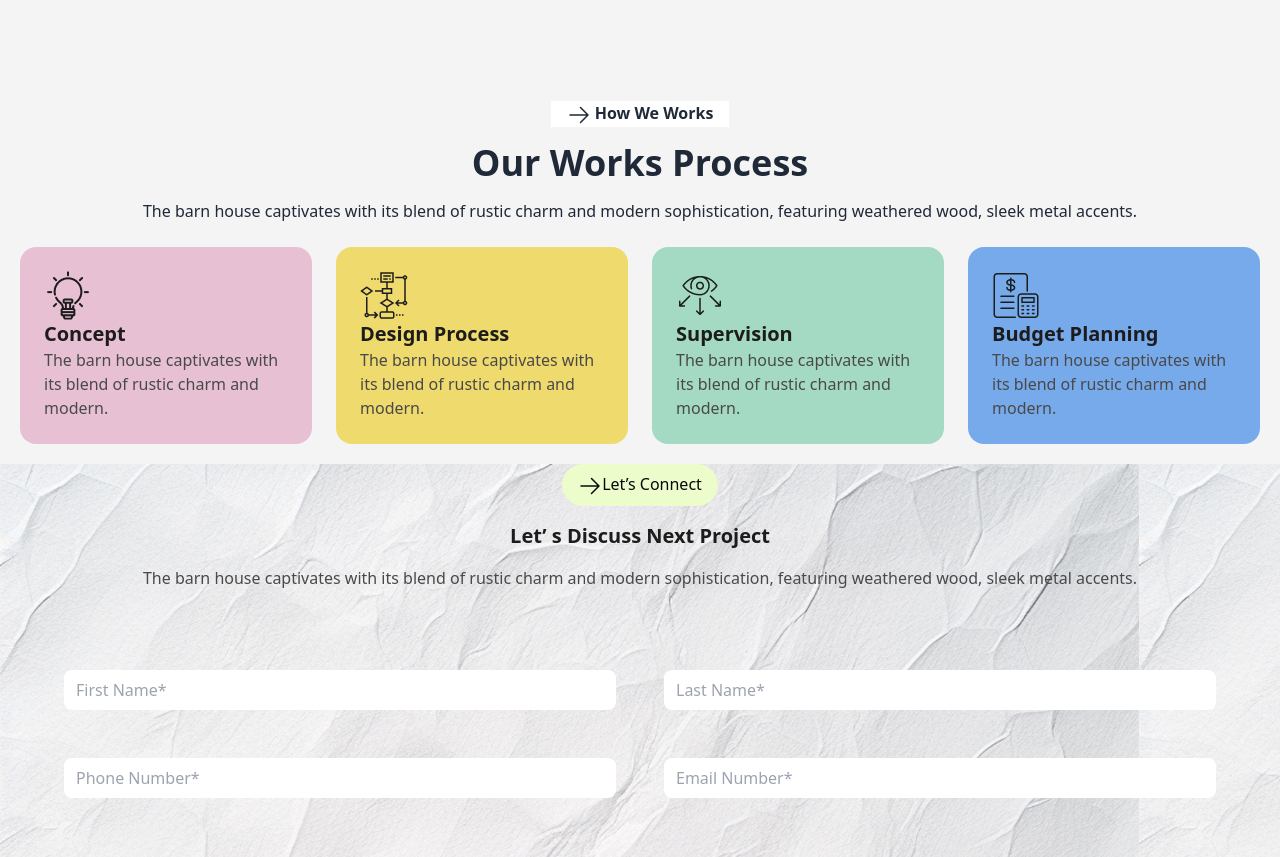
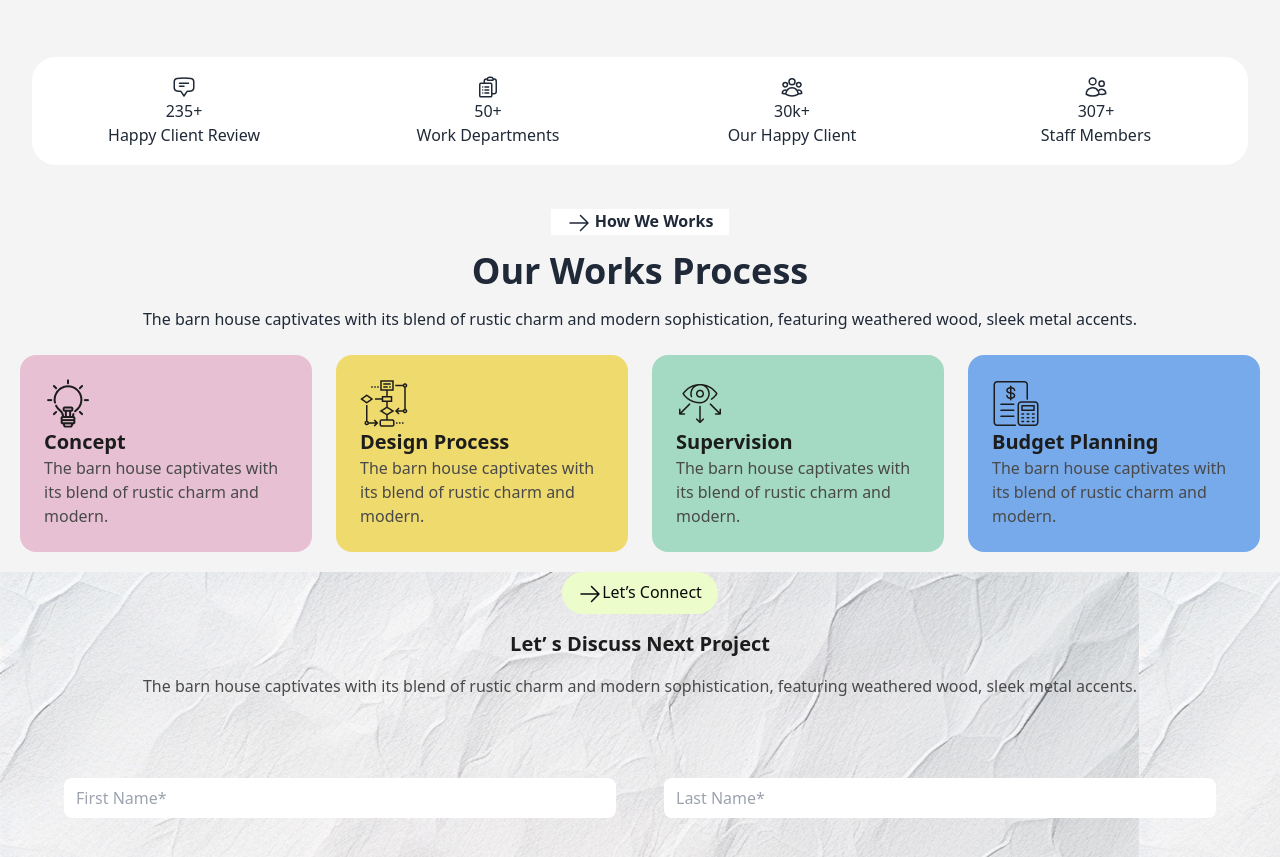
Before and after one commit to Apon-Ahammed/Assignment_3, a plain HTML site: page index.html in a window 1280 px wide. Shown: the part 1147-2004 px from the top of the page. Drawn offline with nearby package versions, Linux system fonts and the light colour scheme; files whose address does not match are found by name.

Commit message:
add first  optional section

```diff
--- a/index.html
+++ b/index.html
@@ -132,7 +132,8 @@
         <div class="flex bg-zinc-100 flex-col md:flex-row p-4 gap-8 ">
 
             <div class=" my-6">
-                <img class="hidden md:flex lg:flex my-6 border-dashed border-2 border-[#212121]" src="assets/Vector.png" alt="">
+                <img class="hidden md:flex lg:flex my-6 border-dashed border-2 border-[#212121]" src="assets/Vector.png"
+                    alt="">
 
                 <div class="flex flex-col gap-8 items-center lg:items-start  ">
                     <div class="">
@@ -146,7 +147,8 @@
                         </button>
                     </div>
                     <h1 class="font-bold text-4xl text-center lg:items-start">We design thoughtful, liveable spaces</h1>
-                    <p class="text-base font-normal text-center lg:items-start">The barn house captivates with its blend of rustic charm and
+                    <p class="text-base font-normal text-center lg:items-start">The barn house captivates with its blend
+                        of rustic charm and
                         modern sophistication, featuring weathered wood, sleek metal accents.</p>
 
                 </div>
@@ -196,7 +198,56 @@
 
         </div>
 
+        <!-- extra our section -->
 
+        <div class="bg-[#FFFFFF] md:grid md:grid-cols-4  lg:grid lg:grid-cols-4 mx-8 rounded-3xl ">
+
+
+
+
+                <div class="border-2 border-[#FFFFFF] flex flex-col justify-center items-center  mx-auto my-auto p-4">
+
+                    <svg xmlns="http://www.w3.org/2000/svg" fill="none" viewBox="0 0 24 24" stroke-width="1.5" stroke="currentColor" class="size-6 justify-center ">
+                        <path stroke-linecap="round" stroke-linejoin="round" d="M7.5 8.25h9m-9 3H12m-9.75 1.51c0 1.6 1.123 2.994 2.707 3.227 1.129.166 2.27.293 3.423.379.35.026.67.21.865.501L12 21l2.755-4.133a1.14 1.14 0 0 1 .865-.501 48.172 48.172 0 0 0 3.423-.379c1.584-.233 2.707-1.626 2.707-3.228V6.741c0-1.602-1.123-2.995-2.707-3.228A48.394 48.394 0 0 0 12 3c-2.392 0-4.744.175-7.043.513C3.373 3.746 2.25 5.14 2.25 6.741v6.018Z" />
+                      </svg>
+
+                    <h1>235+</h1>
+                    <p>Happy Client Review</p>
+
+                </div>
+
+                <div class="border-2 border-[#FFFFFF]  flex flex-col justify-center items-center mx-auto my-auto p-4">
+
+                    <svg xmlns="http://www.w3.org/2000/svg" fill="none" viewBox="0 0 24 24" stroke-width="1.5" stroke="currentColor" class="size-6">
+                        <path stroke-linecap="round" stroke-linejoin="round" d="M9 12h3.75M9 15h3.75M9 18h3.75m3 .75H18a2.25 2.25 0 0 0 2.25-2.25V6.108c0-1.135-.845-2.098-1.976-2.192a48.424 48.424 0 0 0-1.123-.08m-5.801 0c-.065.21-.1.433-.1.664 0 .414.336.75.75.75h4.5a.75.75 0 0 0 .75-.75 2.25 2.25 0 0 0-.1-.664m-5.8 0A2.251 2.251 0 0 1 13.5 2.25H15c1.012 0 1.867.668 2.15 1.586m-5.8 0c-.376.023-.75.05-1.124.08C9.095 4.01 8.25 4.973 8.25 6.108V8.25m0 0H4.875c-.621 0-1.125.504-1.125 1.125v11.25c0 .621.504 1.125 1.125 1.125h9.75c.621 0 1.125-.504 1.125-1.125V9.375c0-.621-.504-1.125-1.125-1.125H8.25ZM6.75 12h.008v.008H6.75V12Zm0 3h.008v.008H6.75V15Zm0 3h.008v.008H6.75V18Z" />
+                      </svg>
+
+                    <h1>50+</h1>
+                    <p>Work Departments</p>
+                </div>
+
+                <div class="border-2 border-[#FFFFFF]  flex flex-col justify-center items-center mx-auto my-auto p-4">
+                    <svg xmlns="http://www.w3.org/2000/svg" fill="none" viewBox="0 0 24 24" stroke-width="1.5" stroke="currentColor" class="size-6">
+                        <path stroke-linecap="round" stroke-linejoin="round" d="M18 18.72a9.094 9.094 0 0 0 3.741-.479 3 3 0 0 0-4.682-2.72m.94 3.198.001.031c0 .225-.012.447-.037.666A11.944 11.944 0 0 1 12 21c-2.17 0-4.207-.576-5.963-1.584A6.062 6.062 0 0 1 6 18.719m12 0a5.971 5.971 0 0 0-.941-3.197m0 0A5.995 5.995 0 0 0 12 12.75a5.995 5.995 0 0 0-5.058 2.772m0 0a3 3 0 0 0-4.681 2.72 8.986 8.986 0 0 0 3.74.477m.94-3.197a5.971 5.971 0 0 0-.94 3.197M15 6.75a3 3 0 1 1-6 0 3 3 0 0 1 6 0Zm6 3a2.25 2.25 0 1 1-4.5 0 2.25 2.25 0 0 1 4.5 0Zm-13.5 0a2.25 2.25 0 1 1-4.5 0 2.25 2.25 0 0 1 4.5 0Z" />
+                      </svg>
+
+                    <h1>30k+</h1>
+                    <p>Our Happy Client</p>
+                </div>
+
+                <div class="border-2 border-[#FFFFFF]   flex flex-col justify-center items-center mx-auto my-auto p-4">
+                    <svg xmlns="http://www.w3.org/2000/svg" fill="none" viewBox="0 0 24 24" stroke-width="1.5" stroke="currentColor" class="size-6">
+                        <path stroke-linecap="round" stroke-linejoin="round" d="M15 19.128a9.38 9.38 0 0 0 2.625.372 9.337 9.337 0 0 0 4.121-.952 4.125 4.125 0 0 0-7.533-2.493M15 19.128v-.003c0-1.113-.285-2.16-.786-3.07M15 19.128v.106A12.318 12.318 0 0 1 8.624 21c-2.331 0-4.512-.645-6.374-1.766l-.001-.109a6.375 6.375 0 0 1 11.964-3.07M12 6.375a3.375 3.375 0 1 1-6.75 0 3.375 3.375 0 0 1 6.75 0Zm8.25 2.25a2.625 2.625 0 1 1-5.25 0 2.625 2.625 0 0 1 5.25 0Z" />
+                      </svg>
+
+                    <h1>307+</h1>
+                    <p>Staff Members</p>
+                </div>
+
+
+
+
+        </div>
 
         <!-- Our Works Process -->
 
@@ -426,9 +477,9 @@
         <div class="">
 
             <div class="text-center my-8 mx-8 px-5 py-5 md:flex flex-col">
-                <h1 class="font-extrabold text-xl text-our-color my-4 text-stone-200"><svg xmlns="http://www.w3.org/2000/svg"
-                        fill="none" viewBox="0 0 24 24" stroke-width="1.5" stroke="currentColor"
-                        class="size-6 inline rounded-full bg  bg-[#ABEF5F] text-[#1C1C1C]">
+                <h1 class="font-extrabold text-xl text-our-color my-4 text-stone-200"><svg
+                        xmlns="http://www.w3.org/2000/svg" fill="none" viewBox="0 0 24 24" stroke-width="1.5"
+                        stroke="currentColor" class="size-6 inline rounded-full bg  bg-[#ABEF5F] text-[#1C1C1C]">
                         <path stroke-linecap="round" stroke-linejoin="round" d="m4.5 19.5 15-15m0 0H8.25m11.25 0v11.25"
                             class="rounded-full " />
                     </svg> Rinterio</h1>
```
